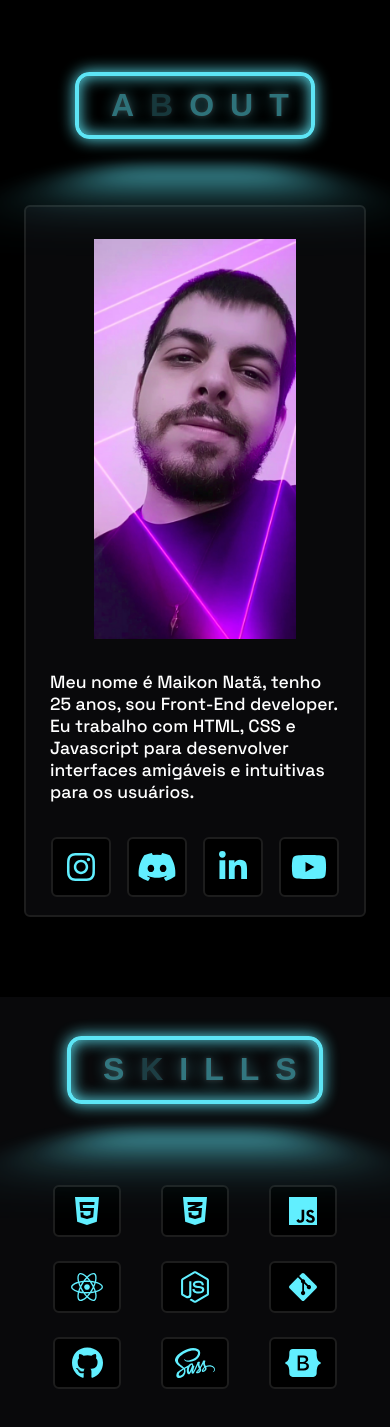
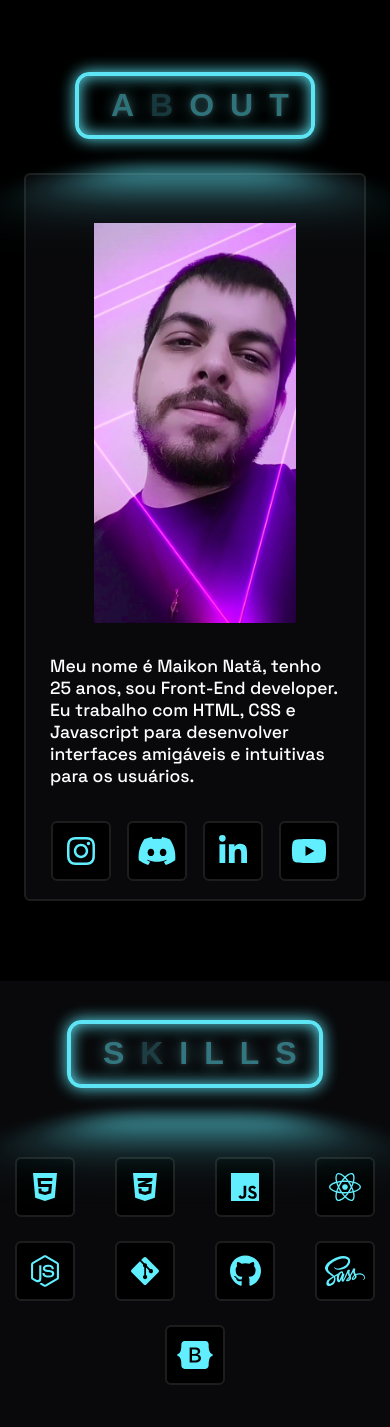
Before and after one commit to dgmaikon/Portifolio, a React (Vite) app: page / in a window 390 px wide. Shown: the part 798-2225 px from the top of the page. Built offline with nearby package versions, Linux system fonts and the light colour scheme.

Commit message:
Ref: Change mediequerie to other file

```diff
--- a/src/components/About/styles.css
+++ b/src/components/About/styles.css
@@ -28,7 +28,7 @@
 .about-text {
   max-width: 35vw;
   color: var(--color-light);
-  font-size: var(--size-small);
+  font-size: var(--size-medium);
   margin: 4rem 3rem;
   text-align: start;
 }
@@ -96,31 +96,3 @@
 .card-link:hover::before {
   transform: scale(1);
 }
-
-@media only screen and (max-width: 768px) {
-  .about-wrapper {
-    flex-direction: column;
-    padding-top: 2rem;
-    margin-top: 2rem;
-  }
-
-  .about-text {
-    min-width: 60vw;
-    text-align: flex-start;
-  }
-}
-
-@media only screen and (max-width: 600px) {
-  .about-profile {
-    width: 50%;
-  }
-}
-
-@media only screen and (max-width: 390px) {
-  #about {
-    padding: 0 1.5rem 5rem 1.5rem;
-  }
-  .about-profile {
-    width: 70%;
-  }
-}
--- a/src/components/Footer/styles.css
+++ b/src/components/Footer/styles.css
@@ -37,9 +37,3 @@ a:link {
   color: var(--color-glow);
   text-decoration: none;
 }
-
-@media only screen and (max-width: 390px) {
-  #footer {
-    padding: 5rem 4.2rem;
-  }
-}
--- a/src/components/Header/styles.css
+++ b/src/components/Header/styles.css
@@ -7,7 +7,6 @@
   top: 50%;
   left: 50%;
   transform: translate(-50%, -50%);
-  margin: 0 auto;
   color: var(--color-light);
   font-weight: 700;
   font-size: 2.5rem;
@@ -17,9 +16,3 @@
   color: var(--color-glow);
   font-weight: bold;
 }
-
-@media only screen and (max-width: 390px) {
-  .main-title {
-    font-size: var(--size-big);
-  }
-} ;
--- a/src/components/Navbar/styles.css
+++ b/src/components/Navbar/styles.css
@@ -33,9 +33,3 @@
   opacity: 0.2;
   transition: 0.4s ease-out 0.1s;
 }
-
-@media only screen and (max-width: 390px) {
-  .nav-items li a {
-    padding: 0.4rem;
-  }
-}
--- a/src/components/Skills/styles.css
+++ b/src/components/Skills/styles.css
@@ -8,34 +8,9 @@
   font-size: var(--size-medium);
 }
 
-@media only screen and (max-width: 768px) {
-  #skills .cards-list {
-    display: flex;
-    justify-content: center;
-    align-items: center;
-    flex-wrap: wrap;
-    gap: 1.5rem;
-  }
-
-  #skills .cards-wrapper {
-    margin-top: 8rem;
-  }
+.cards-list {
+  display: flex;
+  justify-content: center;
+  align-items: center;
+  flex-wrap: wrap;
 }
-
-@media only screen and (max-width: 390px) {
-  #skills .card-link:before {
-    width: 4rem;
-    height: 3rem;
-  }
-
-  #skills .card-link {
-    display: flex;
-    flex-wrap: wrap;
-    font-size: var(--size-big);
-    width: 4rem;
-    height: 3rem;
-  }
-  #skills .cards-list {
-    gap: 1.5rem 2rem;
-  }
-}
```
